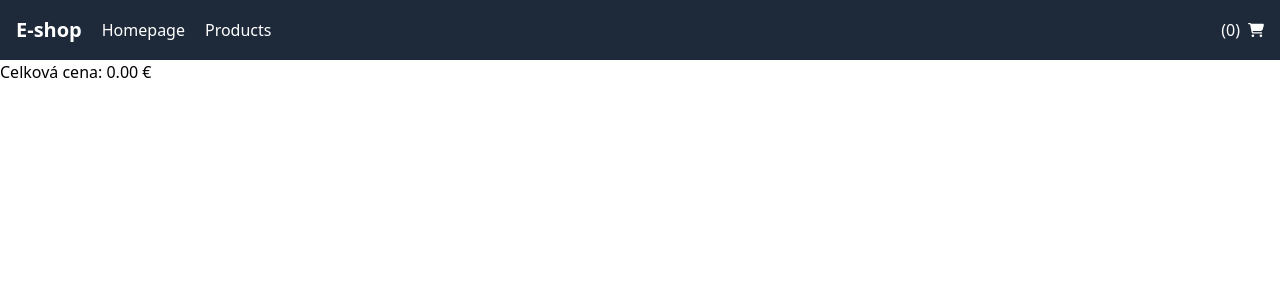
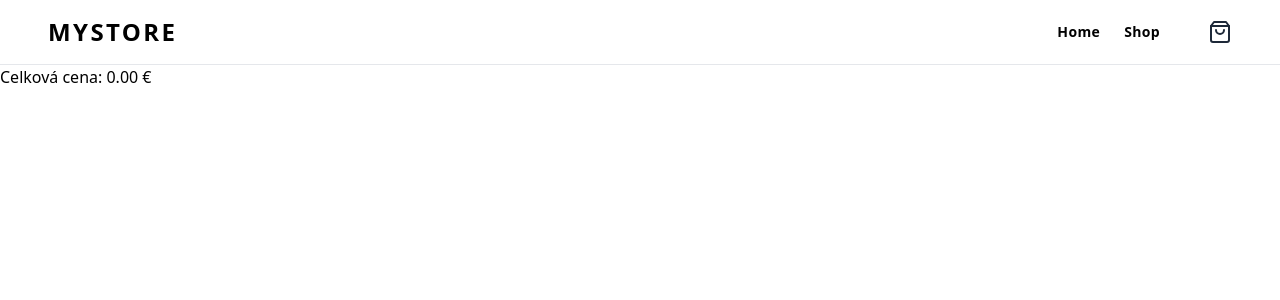
Before and after one commit to michaelptacek05/shopping-cart, a Next.js app: page /cart in a window 1280 px wide. Shown: the top 300 px of the page. Built offline with nearby package versions, Linux system fonts and the light colour scheme.

Commit message:
updated css on header

```diff
--- a/app/components/Navbar.tsx
+++ b/app/components/Navbar.tsx
@@ -1,24 +1,49 @@
 "use client"
 
-import { FaCartShopping } from "react-icons/fa6";
+import { FiShoppingBag } from "react-icons/fi";
 import { useCart } from "../context/CartContext";
 
 export default function Navbar() {
-
     const { cart } = useCart();
     const totalItems = cart.reduce((sum, item) => sum + item.quantity, 0);
 
     return (
-        <nav className="bg-gray-800 text-white p-4 w-full sticky top-0">
-            <div className="w-auto flex justify-between">
-                <div className="flex gap-5 flex-row items-center">
-                    <h1 className="text-xl font-bold">E-shop</h1>
-                    <a href="/">Homepage</a>
-                    <a href="/products">Products</a>
+        <nav className="bg-white border-b border-gray-200 py-4 px-6 md:px-12 w-full sticky top-0 z-50">
+            <div className="max-w-screen-2xl mx-auto flex justify-between items-center">
+                <div>
+                    <a href="/" className="text-xl md:text-2xl font-black tracking-widest uppercase text-black">
+                        MYSTORE
+                    </a>
                 </div>
-                <div className="flex gap-2 flex-row items-center">
-                    ({totalItems})
-                    <FaCartShopping className="cursor-pointer" onClick={() => window.location.href = '/cart'} />
+                <div className="flex items-center gap-8 md:gap-12">
+
+                    {/* Odkazy */}
+                    <div className="flex items-center gap-6">
+                        <a href="/" className="text-black font-bold text-sm tracking-wide">
+                            Home
+                        </a>
+                        <a href="/products" className="text-black font-bold text-sm tracking-wide">
+                            Shop
+                        </a>
+                    </div>
+
+
+                    <div className="flex items-center gap-6">
+
+                        <button
+                            onClick={() => window.location.href = '/cart'}
+                            className="relative text-gray-800 hover:text-black transition-colors"
+                        >
+                            <FiShoppingBag className="text-2xl" />
+
+                            {totalItems > 0 && (
+                                <span className="absolute -top-1.5 -right-2 bg-black text-white text-[10px] font-bold w-4 h-4 flex items-center justify-center rounded-full">
+                                    {totalItems}
+                                </span>
+                            )}
+                        </button>
+
+                    </div>
                 </div>
             </div>
         </nav>
```
